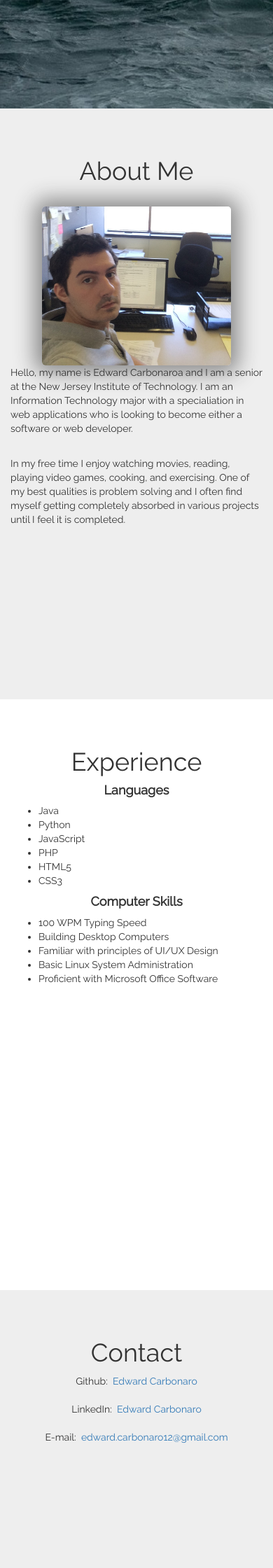
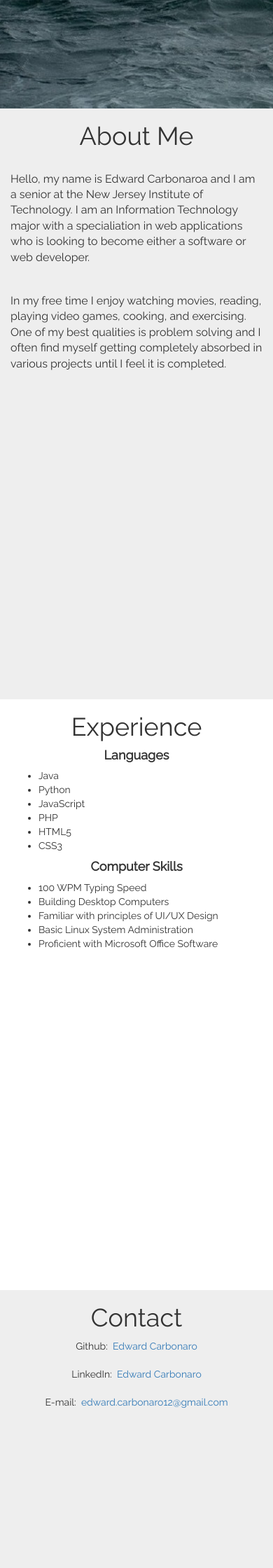
Before and after one commit to edwardcarbonaro/is219s17Carbonaro-P1, a PHP site: page /index.html in a window 390 px wide. Shown: the part 689-2929 px from the top of the page at 70% size. Run offline with PHP 8.4, Linux system fonts and the light colour scheme.

Commit message:
Fix responsiveness

```diff
--- a/css/scrolling-nav.css
+++ b/css/scrolling-nav.css
@@ -34,27 +34,31 @@ of those sections to manage the look and feel of the site. */
 .intro-section {
     height: 100%;
     padding-top: 0px;
+    padding-bottom: 0px;
     text-align: center;
     background: #fff;
 }
 
 .about-section {
     height: 100%;
-    padding-top: 50px;
+    padding-top: 0px;
+     padding-bottom: 0px;
     text-align: center;
     background: #eee;
 }
 
 .services-section {
     height: 100%;
-    padding-top: 50px;
+    padding-top: 0px;
+     padding-bottom: 0px;
     text-align: center;
     background: #fff;
 }
 
 .contact-section {
     height: 100%;
-    padding-top: 50px;
+    padding-top: 0px;
+     padding-bottom: 0px;
     text-align: center;
     background: #eee;
 }
--- a/index.html
+++ b/index.html
@@ -65,11 +65,7 @@
 
 		}
 
-		.container{
 
-			padding-bottom:0px;
-			padding-top:0px;
-		}
 
 
 
@@ -147,17 +143,17 @@
                     <h1>About Me</h1>
                     <br>
 
-                    <div class="col-lg-6">
+                    <div class="col-lg-6 visible-lg">
                     	<img src="images\me.png" width="300px" id="picture">
                     </div>
 
                     <div class="col-lg-6">
-                    		<p>Hello, my name is Edward Carbonaroa and I am a senior at the New Jersey Institute of Technology. I am an Information Technology major with a specialiation in web applications
+                    		<p class="lead">Hello, my name is Edward Carbonaroa and I am a senior at the New Jersey Institute of Technology. I am an Information Technology major with a specialiation in web applications
                     		who is looking to become either a software or web developer.</p>
 
                     		<br>
 
-                    		<p>In my free time I enjoy watching movies, reading, playing video games, cooking, and exercising. One of my best qualities is problem solving and I often find myself getting completely absorbed in various projects until I feel it is completed. </p>
+                    		<p class="lead">In my free time I enjoy watching movies, reading, playing video games, cooking, and exercising. One of my best qualities is problem solving and I often find myself getting completely absorbed in various projects until I feel it is completed. </p>
                     </div>
 
 
@@ -172,7 +168,7 @@
         <div class="container">
             <div class="row">
           	  <h1>Experience</h1>
-                <div class="col-lg-6">
+                <div class="col-lg-6 md-12">
                     <h4> Languages </h4>
                     	<ul>
                     		<li>Java</li>
```
